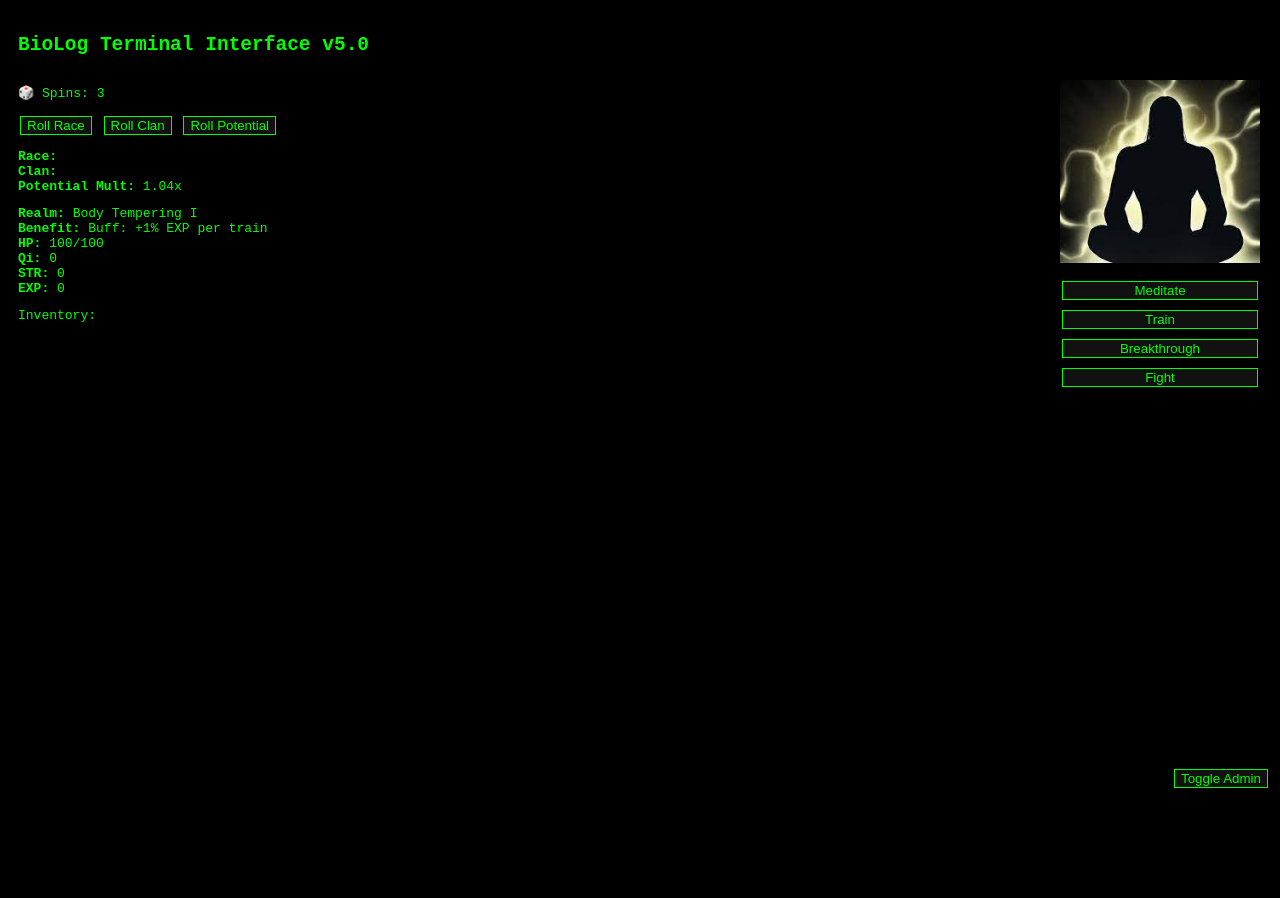
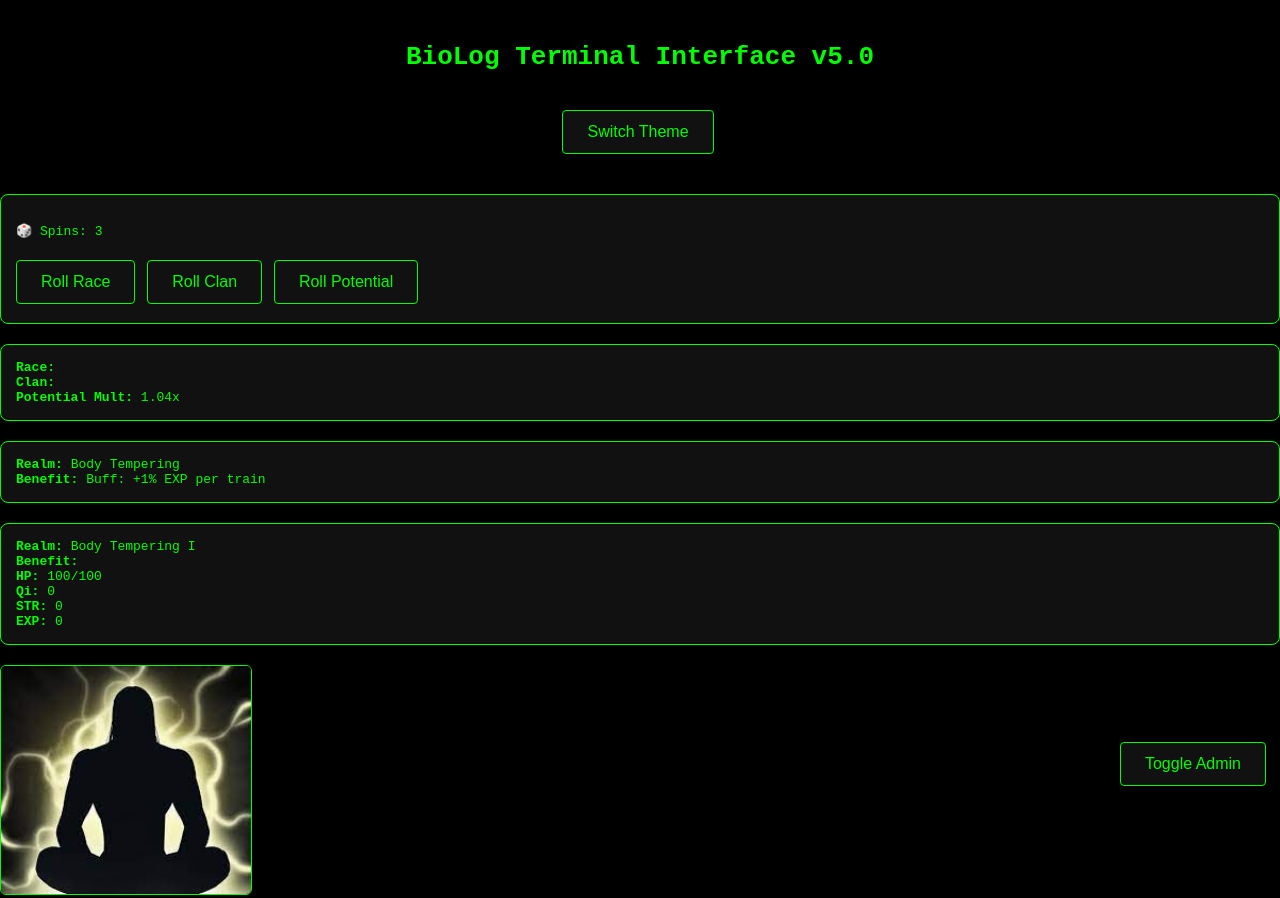
Before and after one commit to UnidentifiedSeniors/chromo, a plain HTML site: page cultivation_v5.html in a window 1280 px wide. Shown: the top 898 px of the page. Before the commit the page ends 800 px from the top, so only its background shows below. Drawn offline with Linux system fonts and the light colour scheme.

Commit message:
Update cultivation_v5.html

```diff
--- a/cultivation_v5.html
+++ b/cultivation_v5.html
@@ -1,101 +1,147 @@
-<!-- from pathlib import Path
-
-# Regenerate and save cultivation_v5.html -->
-<!-- html_content = """ -->
 <!DOCTYPE html>
 <html lang="en">
 <head>
   <meta charset="UTF-8">
   <title>BioLog Terminal v5.0</title>
+  <link rel="icon" href="website_logo.ico" type="image/x-icon">
   <style>
+
+    :root {
+      /* Dark‑green theme colors */
+      --bg: #000;
+      --fg: #0f0;
+      --panel-bg: #111;
+      --btn-bg: #111;
+      --btn-hover: #222;
+      --border: #0f0;
+    }
+    .light-theme {
+      /* White theme overrides */
+      --bg: #fff;
+      --fg: #000;
+      --panel-bg: #f4f4f4;
+      --btn-bg: #eee;
+      --btn-hover: #ddd;
+      --border: #000;
+    }
+    body {
+      background: var(--bg);
+      color: var(--fg);
+      font-family: monospace;
+      margin: 0;
+      padding: 0;
+      display: flex;
+      flex-direction: column;
+      height: 100vh;
+    }
+    #main {
+      flex: 1;
+      width: 90%;
+      max-width: 1000px;
+      margin: auto;
+      display: grid;
+      grid-template-columns: 1fr 300px;
+      grid-gap: 20px;
+      padding: 20px;
+      box-sizing: border-box;
+    }
+    h2 {
+      grid-column: 1 / -1;
+      text-align: center;
+      font-size: 2em;
+      margin-bottom: 10px;
+    }
+    .section {
+      background: var(--panel-bg);
+      border: 1px solid var(--border);
+      padding: 15px;
+      border-radius: 8px;
+      margin-bottom: 20px;
+    }
+    button {
+      background: var(--btn-bg);
+      color: var(--fg);
+      border: 1px solid var(--border);
+      padding: 12px 24px;
+      margin: 8px 4px 4px 0;
+      font-size: 1em;
+      border-radius: 4px;
+      cursor: pointer;
+    }
+    button:hover { background: var(--btn-hover); }
+    #portrait img {
+      width: 100%;
+      max-width: 250px;
+      border: 1px solid var(--border);
+      border-radius: 6px;
+      margin-bottom: 10px;
+    }
     #enemySection {
       position: fixed;
       top: 0; left: 0; right: 0; bottom: 0;
-    background: rgba(0,0,0,0.85);
-    display: flex; align-items: center; justify-content: center;
-    z-index: 100;
+      background: rgba(0,0,0,0.9);
+      display: none;
+      align-items: center;
+      justify-content: center;
+      z-index: 1000;
     }
-    /* hide by default */
-    .hidden { display: none !important; }
-
+    /* ... sparring overlay styles unchanged ... */
+    #themeToggle {
+      grid-column: 1 / -1;
+      justify-self: center;
+      margin-bottom: 20px;
+    }
     #arenaBackdrop {
-    background: #111; border: 2px solid #0f0; padding: 20px;
-    width: 80%; max-width: 800px; text-align: center;
+      background: #111;
+      border: 2px solid #0f0;
+      padding: 20px;
+      width: 80%;
+      max-width: 700px;
+      text-align: center;
+      border-radius: 8px;
       position: relative;
     }
     #enemyImg {
-    max-width: 200px; height: auto;
+      max-width: 150px;
       margin-bottom: 10px;
-    animation: fadeIn 0.5s ease-out;
     }
     #enemyInfo h3 {
-    margin: 5px 0; font-size: 1.5em;
+      font-size: 1.4em;
+      margin: 8px 0;
     }
     #enemyHpBar {
-    width: 100%; height: 20px; background: #333;
-    border: 1px solid #0f0; margin-bottom: 10px;
-    position: relative;
+      width: 100%;
+      height: 20px;
+      background: #333;
+      border: 1px solid #0f0;
+      margin-bottom: 10px;
     }
     #enemyHpFill {
-    height: 100%; background: #f00; width: 100%;
+      height: 100%;
+      background: #f00;
+      width: 100%;
       transition: width 0.3s ease;
     }
     #fightNotify {
-    color: #ff0; min-height: 30px; margin-bottom: 10px;
+      color: #ff0;
       font-size: 1.2em;
+      min-height: 30px;
+      margin-bottom: 15px;
     }
     #fightActions button {
-    margin: 0 10px; padding: 10px 20px;
+      padding: 12px 28px;
       font-size: 1em;
+      margin: 0 10px;
     }
-    @keyframes fadeIn {
-    from { opacity: 0; transform: scale(0.9); }
-    to   { opacity: 1; transform: scale(1); }
-    }
-
-    /* Dim or hide main buttons during fight */
-    #portrait, .section > button:not(#attackBtn):not(#leaveBtn) {
-    opacity: 1; pointer-events: auto;
-    }
-    [data-infight="true"] #portrait,
-    [data-infight="true"] .section > button:not(#attackBtn):not(#leaveBtn) {
-    opacity: 0.3; pointer-events: none;
-    }
-
-    #portrait {
-      position: absolute;
-      top: 80px;           /* a bit down from the top */
-      right: 20px;         /* flush to the right edge */
-      width: 200px;        /* adjust as needed */
-      height: auto;
-    }
-    #actionButtons {
-      display: flex;
-      flex-direction: column;
-      gap: 6px;
-      margin-top: 12px;
-    }
-    body { background: black; color: #0f0; font-family: monospace; padding: 10px; }
-    button { background: #111; color: #0f0; border: 1px solid #0f0; margin: 2px; cursor: pointer; }
-    .section { margin-top: 12px; }
-    .tooltip:hover::after {
-      content: attr(data-tooltip);
-      display: block;
-      background: #111; border: 1px solid #0f0; padding: 5px;
-      position: absolute; white-space: pre;
-    }
-
-
   </style>
 </head>
-<body data-infight="false">
+<body>
+  <div id="main">
     <h2>BioLog Terminal Interface v5.0</h2>
-
-  <!-- Flex wrapper: left side holds all game UI -->
-  <div style="display:flex; align-items:flex-start;">
-    <div id="leftSide" style="flex-grow:1;">
-
-      <div id="gameUI">
+    <button id="themeToggle">Switch Theme</button>
+  </div>
+    <!-- Left column: Stats & Rolls -->
+    <div>
       <div class="section">
           <p>🎲 Spins: <span id="spinRolls">3</span></p>
           <button onclick="rollRace()">Roll Race</button>
@@ -103,9 +149,13 @@
           <button onclick="rollPotential()">Roll Potential</button>
         </div>
       <div class="section">
-          <strong>Race:</strong> <span id="race" class="tooltip" data-tooltip=""></span><br>
-          <strong>Clan:</strong> <span id="clan" class="tooltip" data-tooltip=""></span><br>
-          <strong>Potential Mult:</strong> <span id="potential"></span>x
+        <strong>Race:</strong> <span id="race">–</span><br>
+        <strong>Clan:</strong> <span id="clan">–</span><br>
+        <strong>Potential Mult:</strong> <span id="potential">1</span>x
+      </div>
+      <div class="section">
+        <strong>Realm:</strong> <span id="stage">Body Tempering</span><br>
+        <strong>Benefit:</strong> <span id="benefit">–</span>
       </div>
       <div class="section">
           <strong>Realm:</strong> <span id="realm"></span><br>
@@ -115,6 +165,8 @@
           <strong>STR:</strong> <span id="str"></span><br>
           <strong>EXP:</strong> <span id="exp"></span>
         </div>
+
+        <!-- Right column: Portrait & Actions -->
         <div id="portrait">
           <img src="dormant_person.png" alt="Cultivator Portrait" style="width:100%; height:auto;">
           <div id="actionButtons">
@@ -126,9 +178,8 @@
         </div>
       <div class="section" id="inventory">
         <strong>Inventory:</strong>
+        <ul id="invList"></ul>
       </div>
-      </div>
-
     </div>
   </div>
 
@@ -419,6 +470,14 @@ function toggleAdmin(){
   else alert('Wrong password');
 }
 
+const themeToggle = document.getElementById('themeToggle');
+    themeToggle.addEventListener('click', () => {
+      document.body.classList.toggle('light-theme');
+      themeToggle.textContent = document.body.classList.contains('light-theme')
+        ? 'Switch to Dark Theme'
+        : 'Switch Theme';
+    });
+
 // Initialize UI
 updateUI();
 </script>
```
Lines whose indentation alone changed are shown as unchanged.
